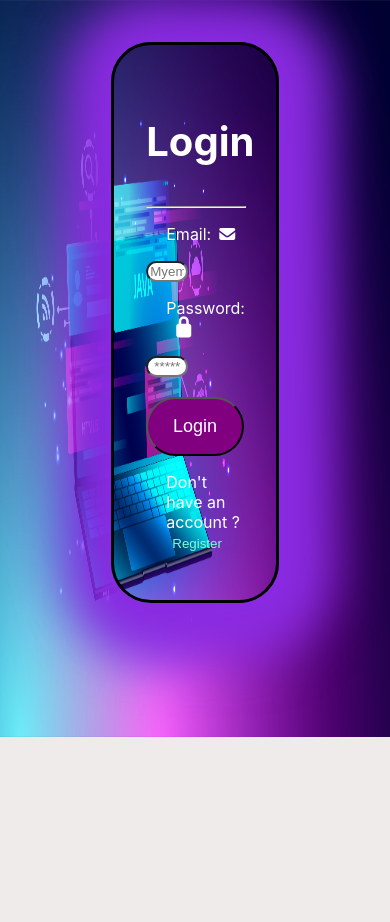
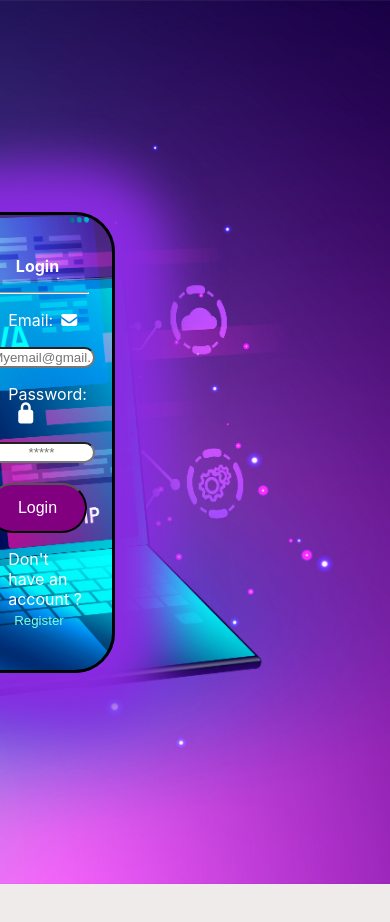
Before and after one commit to 42330071-sys/react-ecommerce-website, a React (Create React App) app: page / in a window 390 px wide. Shown: the top 922 px of the page. After the commit the page ends 884 px from the top, so only its background shows below. Built offline with nearby package versions, Linux system fonts and the light colour scheme.

Commit message:
Made login page responsive

```diff
--- a/src/LoginCard.css
+++ b/src/LoginCard.css
@@ -135,3 +135,84 @@ height: 550px;
 #span2:hover{
     text-decoration: underline;
 }
+/* ================= MOBILE ================= */
+
+@media screen and (max-width: 768px) {
+
+.Loginbody{
+    background-size: cover;
+    background-position: center;
+    min-height: 100vh;
+    display: flex;
+    justify-content: center;
+    align-items: center;
+    overflow-y: auto;
+    padding: 20px;
+}
+
+.second{
+    width: 90%;
+    max-width: 400px;
+    margin: auto;
+    padding: 25px;
+    transform: none !important;
+}
+
+.third{
+    width: 90%;
+    max-width: 400px;
+    margin: auto;
+    min-height: 550px;
+    height: auto;
+    transform: none !important;
+}
+
+.second.active{
+    opacity: 0;
+}
+
+.third.active{
+    opacity: 1;
+}
+
+h3{
+    font-size: 30px;
+}
+
+.textt,
+.textt2,
+.textt3,
+.namee{
+    font-size: 16px;
+}
+
+#emaill,
+#pass,
+#emaill2,
+#pass2,
+#pass3,
+#name2{
+    width: 100%;
+}
+
+#emaill:focus,
+#pass:focus,
+#emaill2:focus,
+#pass2:focus,
+#pass3:focus,
+#name2:focus{
+    width: 100%;
+}
+
+#butt,
+#butt2{
+    height: 50px;
+    font-size: 16px;
+    margin-top: 20px;
+}
+
+.second:hover{
+    transform: none;
+}
+
+}
```
